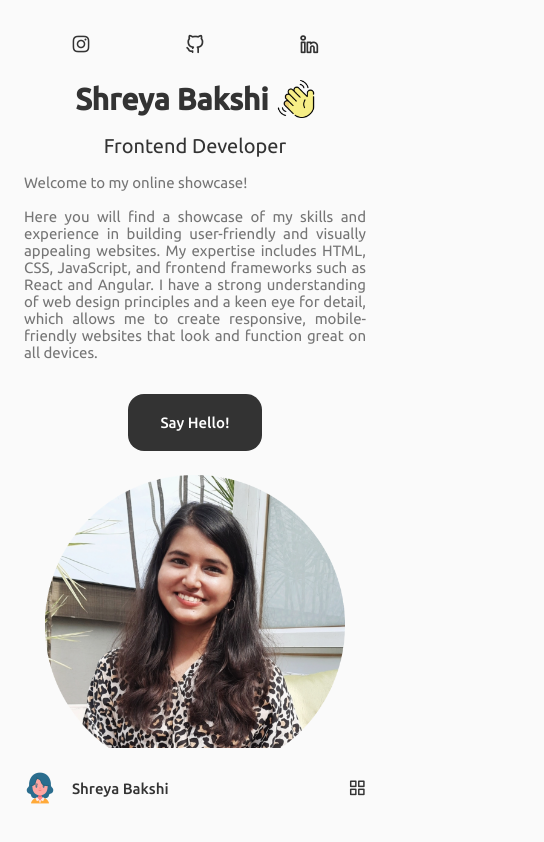
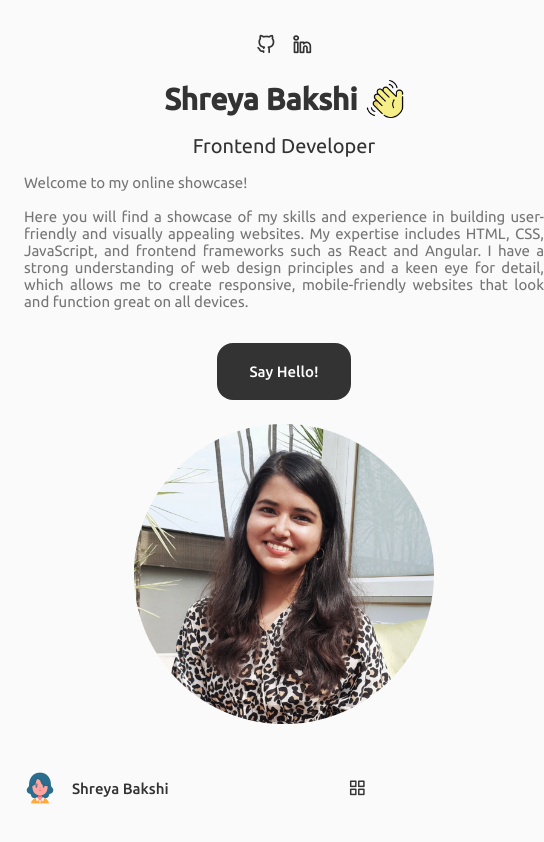
Before and after one commit to bshreya15/bshreya15.github.io, a React (Create React App) app: page / in a window 390 px wide. Shown: the top 842 px of the page, 544 px wide, since content can reach past the window. Built offline with nearby package versions, Linux system fonts and the light colour scheme.

Commit message:
feat social update

```diff
--- a/src/components/home/Social.jsx
+++ b/src/components/home/Social.jsx
@@ -4,15 +4,7 @@ const Social = () => {
   return (
     <div class="home__social">
       <a
-        href="https://www.instagram.com/"
-        class="home__social-icon"
-        target="blank"
-      >
-        <i class="uil uil-instagram"></i>
-      </a>
-
-      <a
-        href="https://www.github.com/"
+        href="https://github.com/bshreya15"
         class="home__social-icon"
         target="blank"
       >
@@ -20,7 +12,7 @@ const Social = () => {
       </a>
 
       <a
-        href="https://www.linkedin.com/"
+        href="https://www.linkedin.com/in/bakshi-shreya/"
         class="home__social-icon"
         target="blank"
       >
--- a/src/components/home/social.css
+++ b/src/components/home/social.css
@@ -17,12 +17,15 @@
 /* md devices */
 @media screen and (max-width: 768px) {
   .home__social {
-    grid-template-columns: repeat(3, 1fr);
+    grid-template-columns: repeat(2, 1fr);
+    display: flex;
+    flex-direction: row;
+    padding: 0 14rem;
   }
 
   .home__social-icon {
     display: flex;
     flex-direction: row;
-    justify-content: space-around;
+    padding: 0 0.5rem;
   }
 }
```
